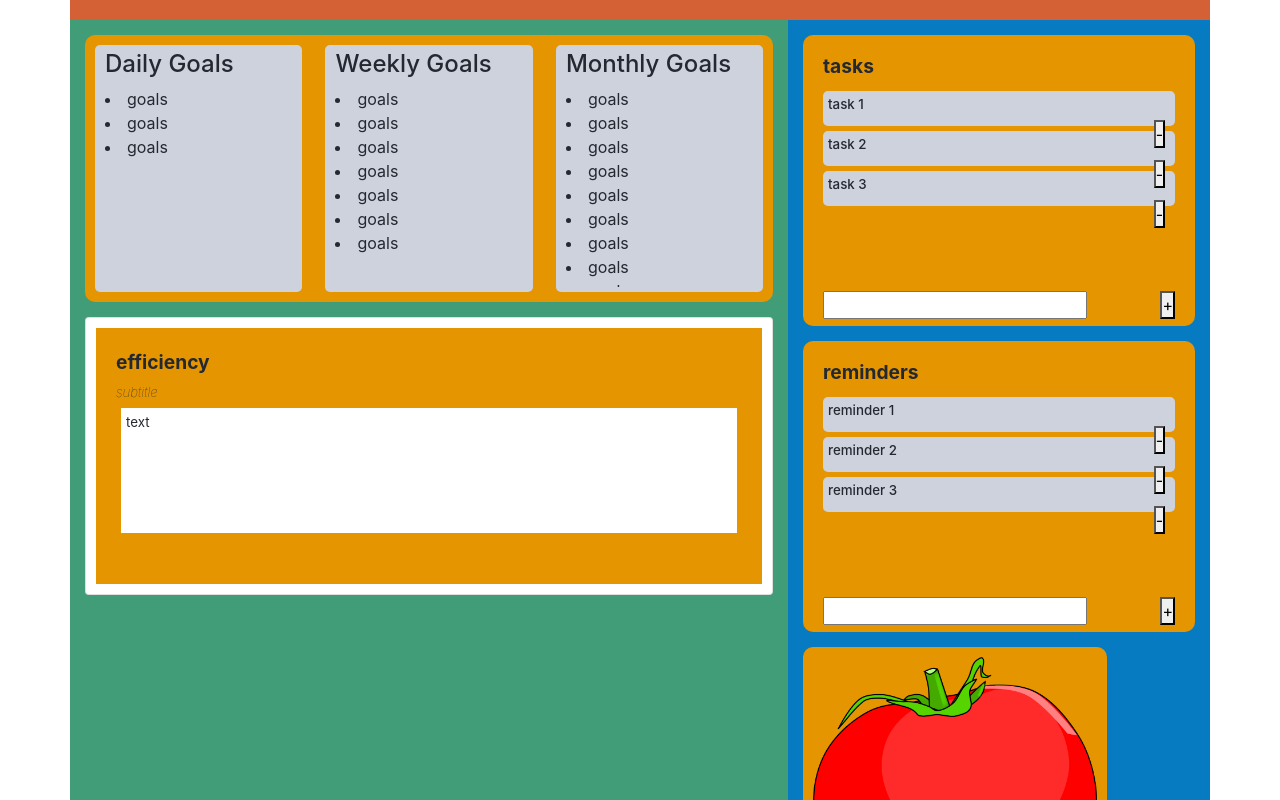
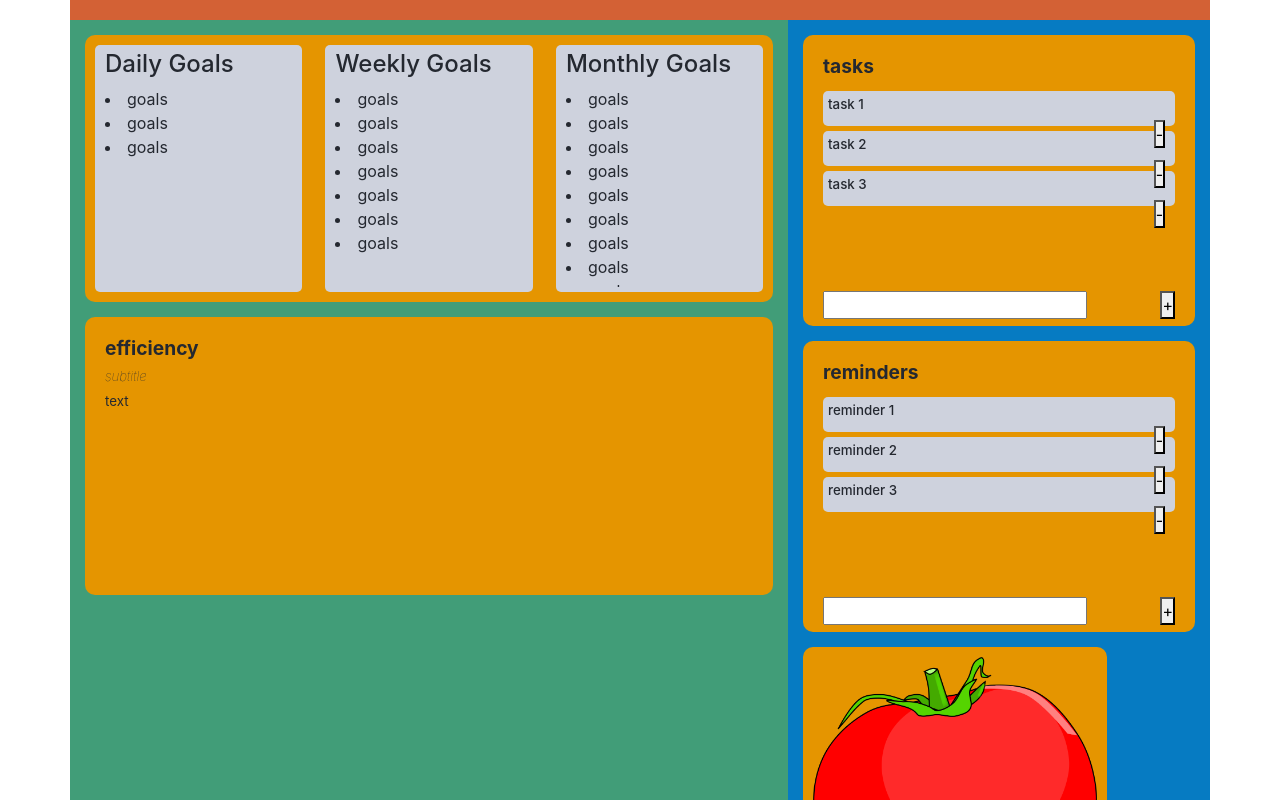
Before and after one commit to rjflanagan95/task-extension, a React (Create React App) app: page / in a window 1280 px wide. Shown: the top 800 px of the page. Built offline with nearby package versions, Linux system fonts and the light colour scheme.

Commit message:
removed reactstrap from efficiency panel

```diff
--- a/src/components/efficiency/efficiency.css
+++ b/src/components/efficiency/efficiency.css
@@ -6,19 +6,6 @@
     margin-bottom: 10px;
 }
 
-/* .efficiencyTitle {
-    background-color: #93929b;
-} */
-
-/* .efficiencySubtitle {
-    background-color: #616172;
-    margin-bottom: 50px;
-} */
-
-.efficiencyText{
-    margin: 5px;
-    /* background-color: #3d3c44;  */
-    background-color: #ffffff;
-    min-height: 125px;
-    padding: 5px;
+.efficiencyBody {
+    padding: 10px 10px 10px 10px;
 }
--- a/src/components/efficiency/efficiency.js
+++ b/src/components/efficiency/efficiency.js
@@ -1,5 +1,4 @@
 import React, { Component } from "react";
-import { Card, CardText, CardBody, CardTitle, CardSubtitle } from "reactstrap";
 import "./efficiency.css";
 
 class Efficiency extends Component {
@@ -18,13 +17,13 @@ class Efficiency extends Component {
   render() {
 
     return (
-      <Card className="panel efficiencyPanel">
-        <CardBody className="panelBody efficiencyBody">
-          <CardTitle className="panelTitle efficiencyTitle">efficiency</CardTitle>
-          <CardSubtitle className="panelSubtitle efficiencySubtitle">subtitle</CardSubtitle>
-          <CardText className="panelText efficiencyText">text</CardText>
-        </CardBody>
-      </Card>
+      <div className="panel efficiencyPanel">
+        <div className="panelBody efficiencyBody">
+          <h4 className="panelTitle efficiencyTitle">efficiency</h4>
+          <h6 className="panelSubtitle efficiencySubtitle">subtitle</h6>
+          <p className="panelText efficiencyText">text</p>
+        </div>
+      </div>
     );
   }
 }
```
